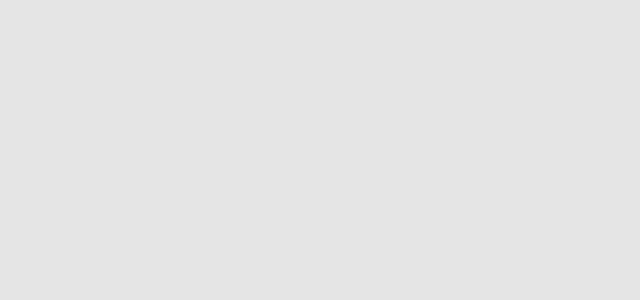
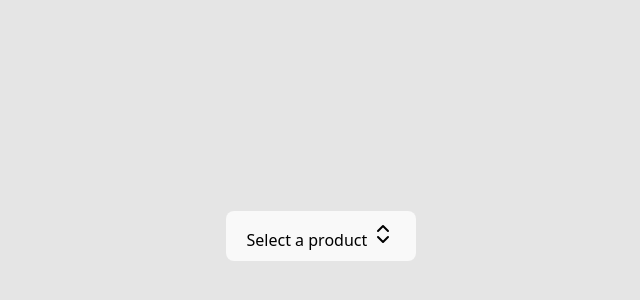
Before and after one commit to stefa-ie/coding-challenge, a Svelte app in the folder coding-challenge/: page / in a window 1280 px wide. Shown: the part 164-464 px from the top of the page, without its empty margins (319-959 px from the left). Built offline with nearby package versions, Linux system fonts and the light colour scheme.

Commit message:
update button

```diff
--- a/coding-challenge/src/App.svelte
+++ b/coding-challenge/src/App.svelte
@@ -1,5 +1,5 @@
 <script lang="ts">
-  import Menu from "./components/Menu/menu.svelte";
+  import Menu from "./components/Menu/Menu.svelte"
   import MenuButton from "./components/Menu/MenuButton.svelte";
   import MenuDropdown from "./components/Menu/MenuDropdown.svelte";
   import MenuItem from "./components/Menu/MenuItem.svelte";
@@ -7,24 +7,14 @@
 
 <main>
   <Menu>
-
+    <MenuButton>
+      <span class="font-['Inter'] font-normal text-base text-gray-500">
+        Select a product
+      </span>
+    </MenuButton>
   </Menu>
 </main>
 
 <style>
-  .logo {
-    height: 6em;
-    padding: 1.5em;
-    will-change: filter;
-    transition: filter 300ms;
-  }
-  .logo:hover {
-    filter: drop-shadow(0 0 2em #646cffaa);
-  }
-  .logo.svelte:hover {
-    filter: drop-shadow(0 0 2em #ff3e00aa);
-  }
-  .read-the-docs {
-    color: #888;
-  }
+
 </style>
--- a/coding-challenge/src/components/Button/Button.svelte
+++ b/coding-challenge/src/components/Button/Button.svelte
@@ -3,7 +3,7 @@
     export let type: any = "button";
     export let disabled: boolean = false;
 
-    const base = "w-[250px] h-[40px] rounded-lg bg-gray-100 flex items-center justify-between px-4"
+    const base = "w-[250px] h-[40px] rounded-lg border border-black/30 bg-white flex items-center justify-between px-4 hover:bg-gray-50"
 </script>
 
 <button
--- a/coding-challenge/src/components/Menu/MenuButton.svelte
+++ b/coding-challenge/src/components/Menu/MenuButton.svelte
@@ -1,8 +1,9 @@
 <script lang="ts">
     import { getContext } from "svelte";
+    import { ChevronsUpDown } from "lucide-svelte";
     import Button from "../Button/Button.svelte";
 
-    const { toggle } = getContext<{ toggle: () => void }>('menuContext');
+    const { toggle } = getContext<{ toggle: () => void }>('menu');
 </script>
 
 <Button
@@ -10,4 +11,5 @@
     on:click={toggle}
 >
     <slot />
+    <ChevronsUpDown class="w-20 h-20 text-black" />
 </Button>
```
